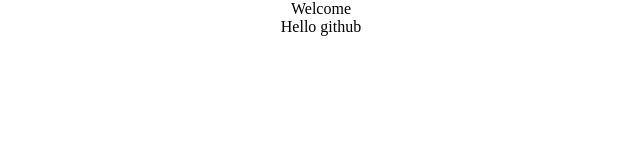
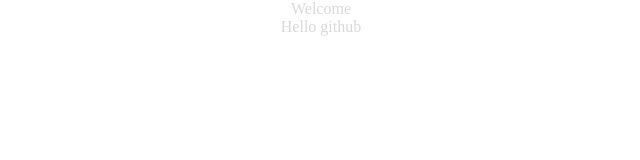
Before and after one commit to whitedong/whitedong.github.io, a plain HTML site: page index.html in a window 1280 px wide. Shown: the whole page, without its empty margins (319-959 px from the left). Drawn offline with Linux system fonts and the light colour scheme.

Commit message:
Update index.css

```diff
--- a/index.css
+++ b/index.css
@@ -7,6 +7,7 @@
 }
 .container {
   padding: 0 20px;
+  color:#d9d9d9;
 }
 .text-center {
   text-align: center;
```
